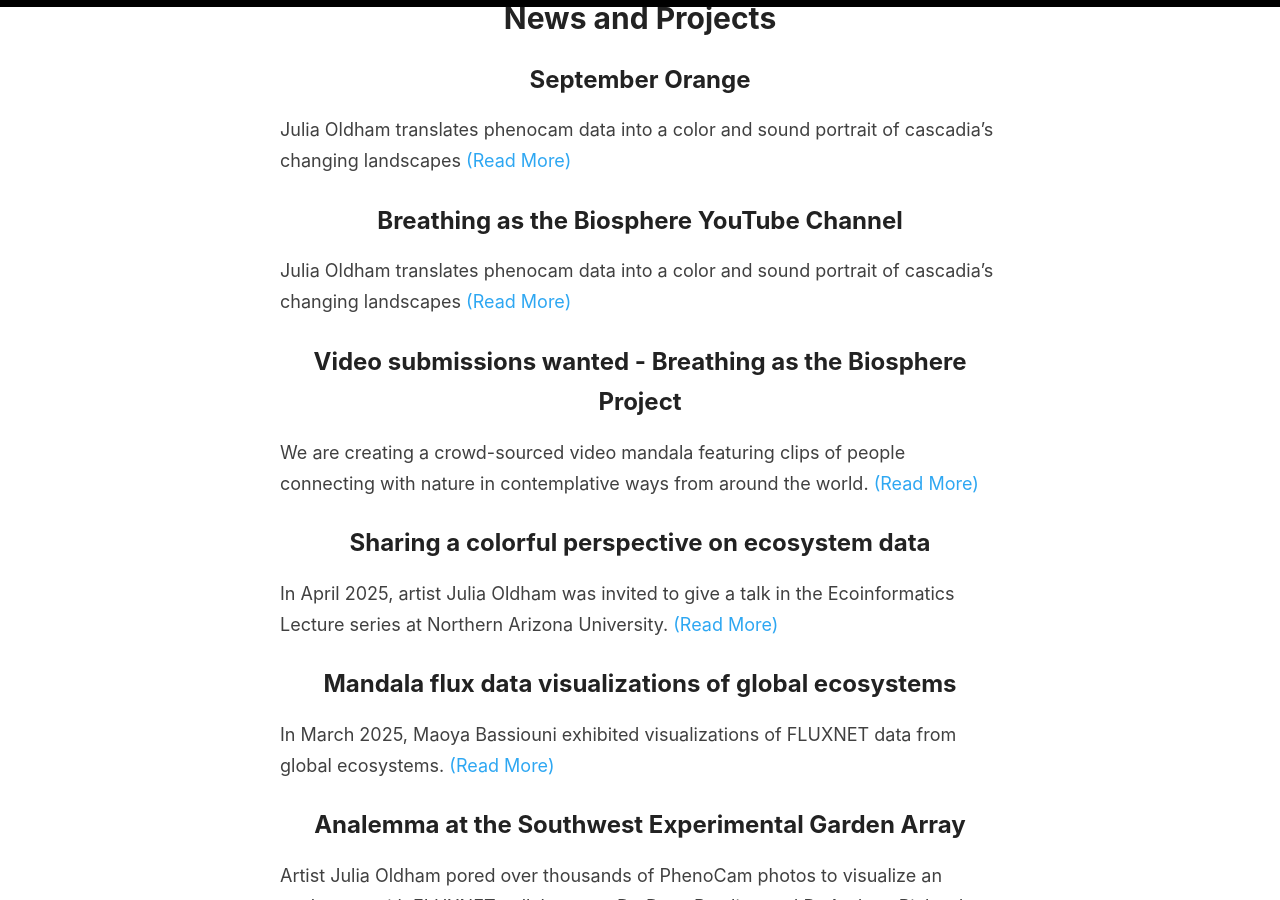
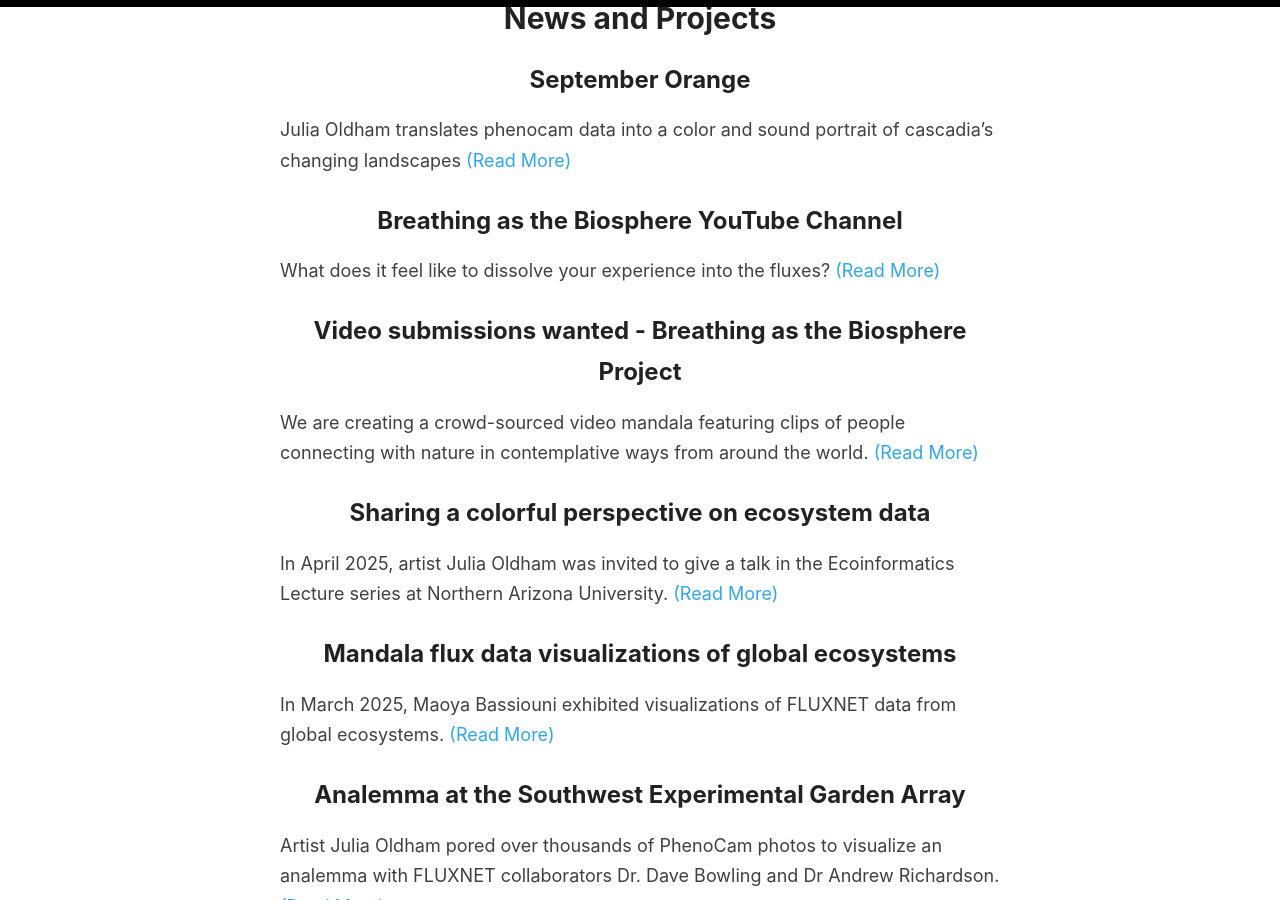
Before and after one commit to fluxnetart/fluxnetart.github.io, a Jekyll site: the page built from _pages/news.md, in a window 1280 px wide and 900 px high, scrolled down 402 px. Built offline with Jekyll 4.4.1, drawn with Linux system fonts in a browser that asks for light colours.

Commit message:
Update 2025-10-18-biospherevideo.md

```diff
--- a/_posts/2025-10-18-biospherevideo.md
+++ b/_posts/2025-10-18-biospherevideo.md
@@ -1,7 +1,7 @@
 ---
 layout: post
 title: Breathing as the Biosphere YouTube Channel
-excerpt: Julia Oldham translates phenocam data into a color and sound portrait of cascadia’s changing landscapes
+excerpt: What does it feel like to dissolve your experience into the fluxes?
 categories: news
 ---
 
```
